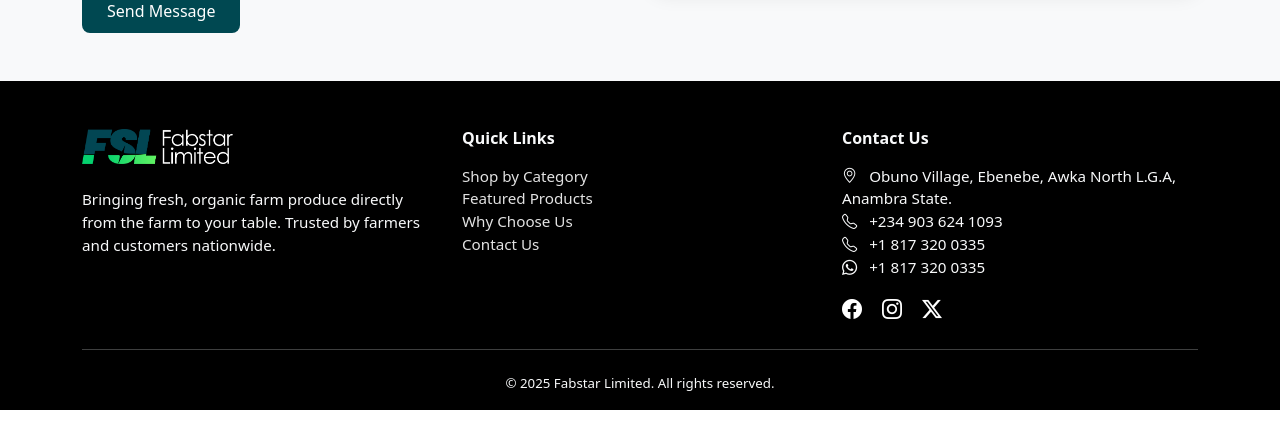
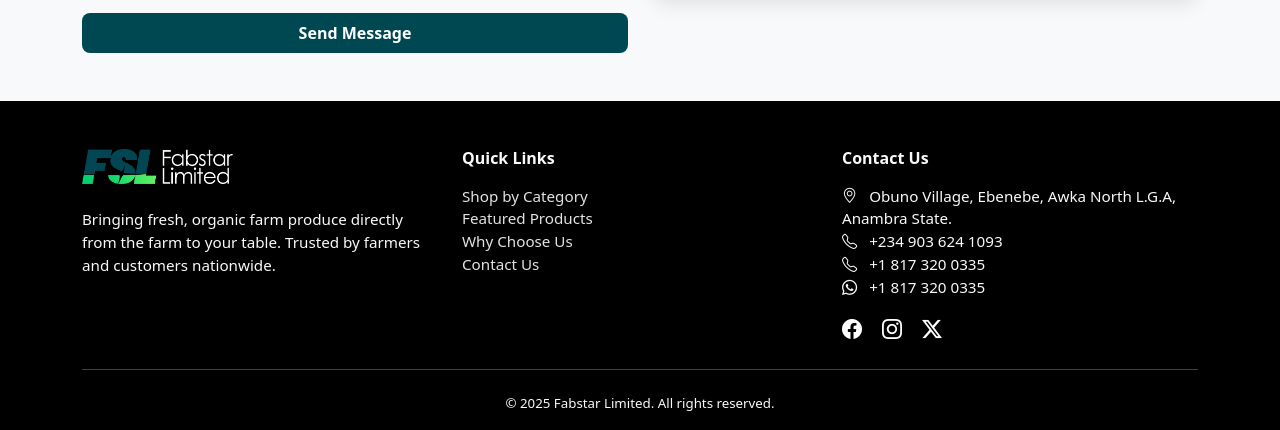
Before and after one commit to nephygdkingz/agri-fabstar, a Django app: page /contact/ in a window 1280 px wide. Shown: the part 1297-1727 px from the top of the page. Run offline with Django 4.2, Linux system fonts and the light colour scheme; some libraries are stand-ins or nearby versions.

Commit message:
finished adding turnstale to checkout and contact view

```diff
--- a/frontend/views.py
+++ b/frontend/views.py
@@ -8,6 +8,7 @@ from django.db.models import Q
 from .decorators import redirect_authenticated
 from store.models import Product, Category
 from cart.email_utils import send_contact_form_notification
+from frontend.turnstile import verify_turnstile
 
 @redirect_authenticated('account:dashboard')
 def home_view(request):
@@ -62,6 +63,11 @@ def services(request):
 @redirect_authenticated('account:dashboard')
 def contact_view(request):
     if request.method == "POST":
+        # verify turnstile
+        if not verify_turnstile(request):
+            messages.error(request, "Please verify you are not a bot.")
+            return redirect("frontend:contact")
+
         name = request.POST.get("name")
         email = request.POST.get("email")
         subject = request.POST.get("subject")
@@ -89,6 +95,7 @@ def contact_view(request):
             {"title": "Home", "url": reverse("frontend:home")},
             {"title": "Contact Us", "url": None},
         ],
+        "turnstile": True,
     }
     return render(request, "frontend/contact.html", context)
 
--- a/static/frontend/css/frontend.css
+++ b/static/frontend/css/frontend.css
@@ -116,13 +116,13 @@
 
 /* Accent Buttons (Search etc.) */
 .btn-accent {
-  background: var(--color-accent);
+  background: var(--color-primary) !important;
   color: var(--color-light);
   border: none;
 }
 
 .btn-accent:hover {
-  background: var(--color-primary);
+  background: var(--color-accent ) !important;
 }
 
 /* Cart Badge */
@@ -1649,18 +1649,6 @@
   border: 1px solid #ccc;
 }
 
-.btn-accent {
-  background-color: var(--color-primary);
-  color: white;
-  border: none;
-  border-radius: 0.5rem;
-  transition: 0.3s ease;
-}
-
-.btn-accent:hover {
-  background-color: #2e8b57;
-}
-
 .fade-up {
   opacity: 0;
   transform: translateY(20px);
@@ -1701,18 +1689,6 @@
   border-radius: 1rem;
 }
 
-.btn-accent {
-  background-color: var(--color-primary);
-  color: white;
-  border: none;
-  border-radius: 0.5rem;
-  transition: 0.3s ease;
-}
-
-.btn-accent:hover {
-  background-color: #2e8b57;
-}
-
 .fade-up {
   opacity: 0;
   transform: translateY(20px);
@@ -1760,18 +1736,6 @@
   box-shadow: 0 10px 25px rgba(0, 0, 0, 0.1);
 }
 
-.btn-accent {
-  background-color: var(--color-primary);
-  color: #fff;
-  border-radius: 0.5rem;
-  transition: 0.3s ease;
-}
-
-.btn-accent:hover {
-  background-color: #2e8b57;
-  color: #fff;
-}
-
 .fade-up {
   opacity: 0;
   transform: translateY(20px);
--- a/templates/frontend/contact.html
+++ b/templates/frontend/contact.html
@@ -73,7 +73,17 @@
           <div class="mb-3">
             <textarea class="form-control" name="message" rows="4" placeholder="Your Message" required></textarea>
           </div>
-          <button type="submit" class="btn">Send Message</button>
+
+          <!-- cloudflare turtistle -->
+          <div class="cf-turnstile" data-sitekey="{{ TURNSTILE_SITE_KEY }}"></div>
+
+          <!-- <button type="submit" class="btn">Send Message</button> -->
+          <button type="submit" class="btn btn-accent w-100 mt-4 py-2 fw-semibold js-submit-btn">
+                <span class="spinner-border spinner-border-sm d-none" role="status" aria-hidden="true"></span>
+                <span class="btn-text">
+                  Send Message
+                </span>
+          </button>
         </form>
       </div>
       <div class="col-lg-6 fade-up">
```
Also changed, not shown: cart/views.py (+9 -0 lines), templates/cart/checkout.html (+14 -6 lines).
